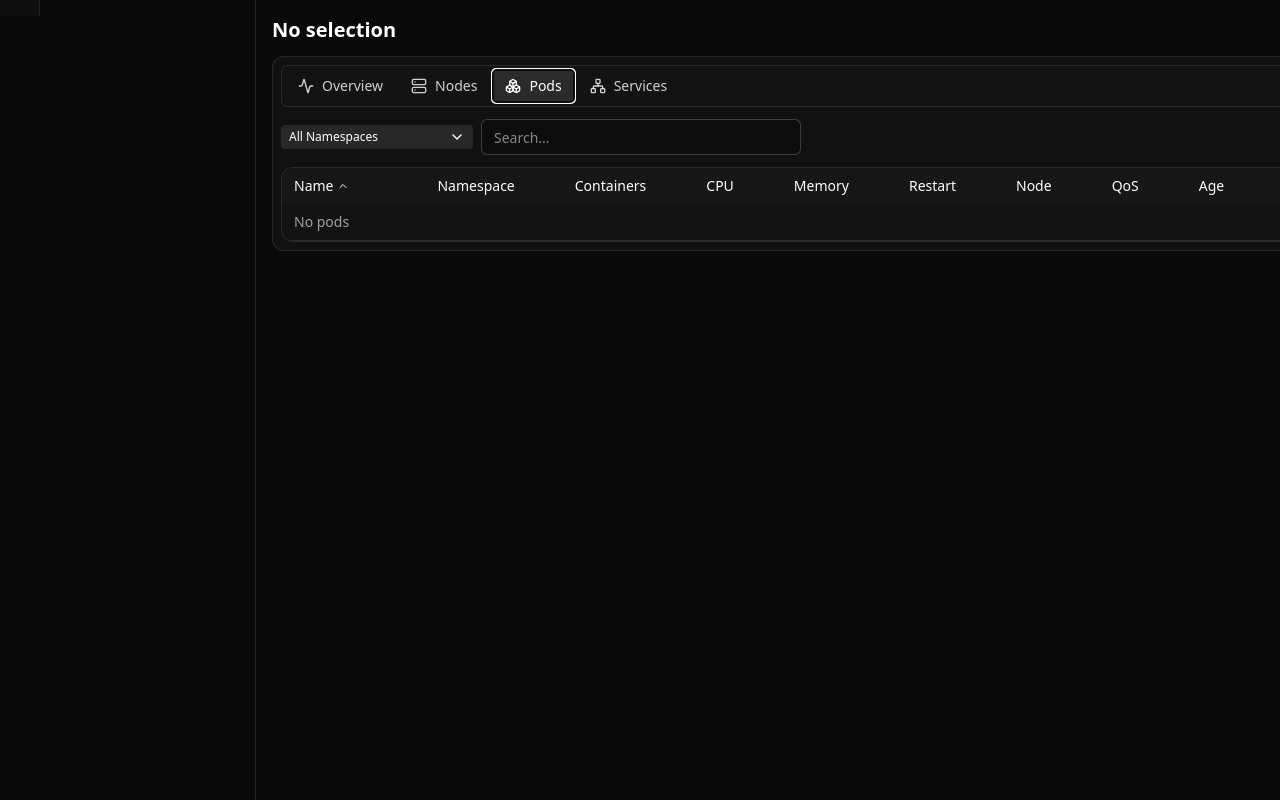
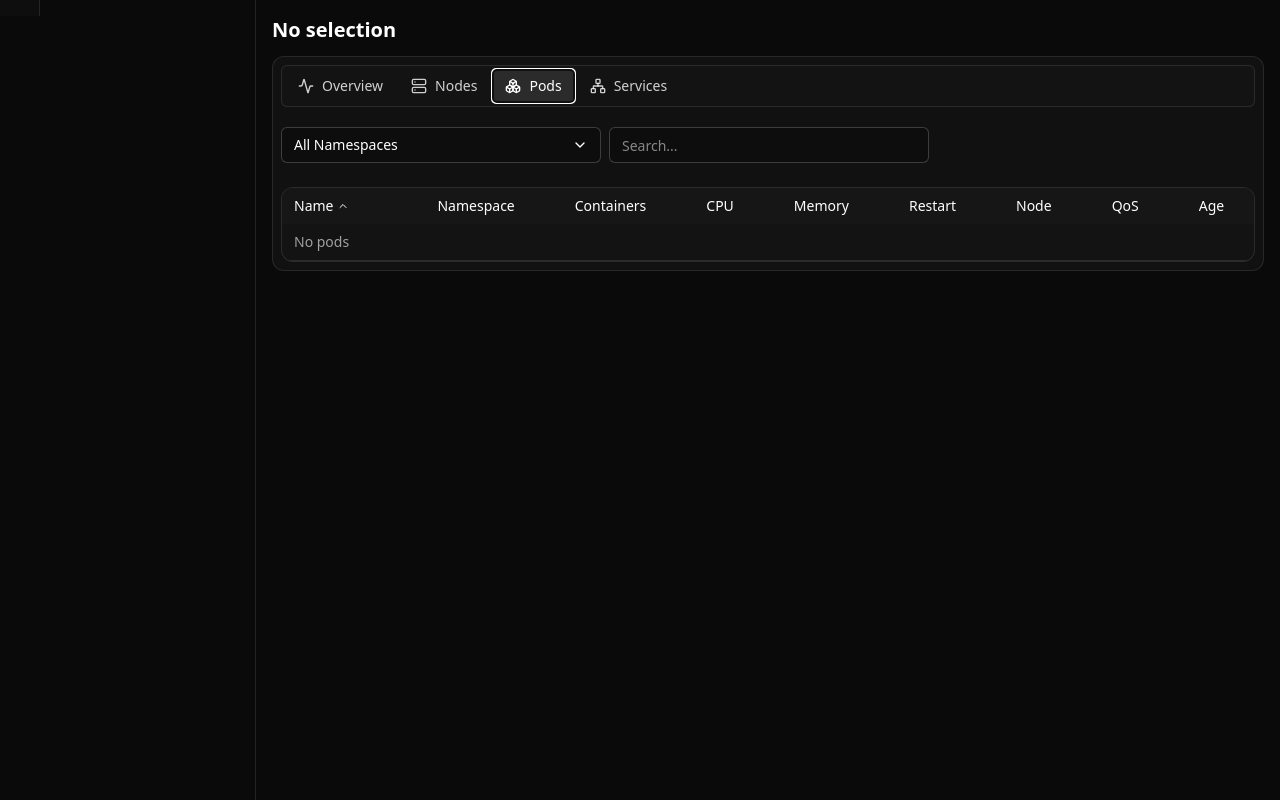
Before and after one commit to kumate-dev/kumate-app, a React (Vite) app: page / in a window 1280 px wide. Both pictures are taken after a click on the tab "Pods". Built offline with nearby package versions, Linux system fonts and the light colour scheme.

Commit message:
feat: update dropdown

```diff
--- a/package.json
+++ b/package.json
@@ -67,7 +67,6 @@
     "postcss": "^8.5.6",
     "prettier": "^3.6.2",
     "prettier-plugin-tailwindcss": "^0.7.1",
-    "shadcn": "^3.4.2",
     "tailwindcss": "^4.1.15",
     "tailwindcss-animate": "^1.0.7",
     "typescript": "^5.9.3",
--- /dev/null
+++ b/src/components/custom/PaneDropdown.tsx
@@ -0,0 +1,37 @@
+import { useState, useRef, useEffect } from 'react';
+
+interface PaneDropdownProps {
+  trigger: React.ReactNode;
+  children: React.ReactNode;
+  className?: string;
+}
+
+export function PaneDropdown({ trigger, children, className }: PaneDropdownProps) {
+  const [open, setOpen] = useState(false);
+  const ref = useRef<HTMLDivElement>(null);
+
+  useEffect(() => {
+    function handleClick(e: MouseEvent) {
+      if (ref.current && !ref.current.contains(e.target as Node)) {
+        setOpen(false);
+      }
+    }
+    document.addEventListener('mousedown', handleClick);
+    return () => document.removeEventListener('mousedown', handleClick);
+  }, []);
+
+  return (
+    <div className={`relative ${className}`} ref={ref}>
+      <div onClick={() => setOpen(!open)}>
+        {trigger}
+      </div>
+      {open && (
+        <div className="absolute z-50 mt-1 min-w-full rounded border border-white/20 bg-neutral-900 p-1 shadow-lg">
+          <div className="whitespace-nowrap">
+            {children}
+          </div>
+        </div>
+      )}
+    </div>
+  );
+}
--- a/src/components/custom/PanePods.tsx
+++ b/src/components/custom/PanePods.tsx
@@ -120,8 +120,9 @@ export default function PanePods({ context }: PanePodsProps) {
     { label: 'Status', key: 'phase' },
   ];
 
+
 return (
-    <div className="space-y-3">
+  <div className="flex flex-col h-full">
       <PaneTaskbar
         namespaceList={namespaceList}
         selectedNamespaces={selectedNamespaces}
@@ -132,7 +133,9 @@ export default function PanePods({ context }: PanePodsProps) {
 
       <ErrorMessage message={error} />
 
-      <div className="max-h-[600px] overflow-auto rounded-xl border border-white/10 bg-neutral-900/60">
+    <div className="flex-1 overflow-hidden rounded-xl border border-white/10 bg-neutral-900/60">
+      <div className="h-full overflow-auto">
+        <div className="min-w-max">
           <Table>
             <TableHeader
               columns={columns}
@@ -205,5 +208,7 @@ export default function PanePods({ context }: PanePodsProps) {
           </Table>
         </div>
       </div>
+    </div>
+  </div>
 );
 }
--- a/src/components/custom/PaneTaskbar.tsx
+++ b/src/components/custom/PaneTaskbar.tsx
@@ -1,7 +1,8 @@
-import { useState, useRef, useEffect } from 'react';
 import { ALL_NAMESPACES } from '@/constants/k8s';
 import { PaneSearch } from '@/components/custom/PaneSearch';
-import { Check, ChevronDown } from 'lucide-react';
+import { Check } from 'lucide-react';
+import { PaneDropdown } from '@/components/custom/PaneDropdown';
+import DropdownTrigger from '@/components/ui/dropdown';
 
 interface NamespaceOption {
   name: string;
@@ -24,19 +25,6 @@ export function PaneTaskbar({
   onQueryChange,
   showNamespace = true,
 }: PaneTaskbarProps) {
-  const [open, setOpen] = useState(false);
-  const ref = useRef<HTMLDivElement>(null);
-
-  useEffect(() => {
-    function handleClick(e: MouseEvent) {
-      if (ref.current && !ref.current.contains(e.target as Node)) {
-        setOpen(false);
-      }
-    }
-    document.addEventListener('mousedown', handleClick);
-    return () => document.removeEventListener('mousedown', handleClick);
-  }, []);
-
   const toggleNamespace = (ns: string) => {
     if (ns === ALL_NAMESPACES) {
       onSelectNamespace([ALL_NAMESPACES]);
@@ -56,19 +44,9 @@ export function PaneTaskbar({
     : selectedNamespaces.join(', ');
 
   return (
-    <div className="sticky top-0 z-20 flex items-center gap-2">
+      <div className="sticky top-0 z-20 flex items-center gap-2 mb-4 py-2">
       {showNamespace && (
-        <div className="relative" ref={ref}>
-          <button
-            type="button"
-            onClick={() => setOpen(!open)}
-            className="flex w-48 items-center justify-between rounded bg-white/10 px-2 py-1 text-left text-xs text-white"
-          >
-            <span className="truncate">{displayLabel}</span>
-            <ChevronDown className="ml-2 h-4 w-4" />
-          </button>
-          {open && (
-            <div className="absolute z-50 mt-1 max-h-60 w-48 overflow-auto rounded border border-white/20 bg-neutral-900 p-1 shadow-lg">
+        <PaneDropdown trigger={<DropdownTrigger label={displayLabel} width='min-w-80' />}>
           {[ALL_NAMESPACES, ...namespaceList.map((ns) => ns.name)].map((ns) => (
             <div
               key={ns}
@@ -83,9 +61,7 @@ export function PaneTaskbar({
               <span className="truncate text-xs text-white">{ns}</span>
             </div>
           ))}
-            </div>
-          )}
-        </div>
+        </PaneDropdown>
       )}
 
       <PaneSearch
--- /dev/null
+++ b/src/components/ui/dropdown.tsx
@@ -0,0 +1,29 @@
+import React from 'react';
+import { ChevronDown } from 'lucide-react';
+
+export interface DropdownTriggerProps extends React.ButtonHTMLAttributes<HTMLButtonElement> {
+  label: string;
+  width?: string;
+}
+
+export const DropdownTrigger = React.forwardRef<HTMLButtonElement, DropdownTriggerProps>(
+  ({ label = '', width = 'w-full', ...props }, ref) => {
+    return (
+      <button
+        ref={ref}
+        type="button"
+        className={`h-9 rounded-md border border-white/20 bg-black/20 px-3 text-white outline-none placeholder:text-white/50 focus:ring-2 focus:ring-white/30 ${width}`}
+        {...props}
+      >
+        <div className="flex items-center justify-between">
+          <span className="truncate text-sm">{label}</span>
+          <ChevronDown className="ml-2 h-4 w-4 flex-shrink-0" />
+        </div>
+      </button>
+    );
+  }
+);
+
+DropdownTrigger.displayName = 'DropdownTrigger';
+
+export default DropdownTrigger;
--- a/src/pages/Home.tsx
+++ b/src/pages/Home.tsx
@@ -90,14 +90,15 @@ export default function Home() {
         />
       </aside>
 
-      <main className="relative flex-1 overflow-auto">
+      <main className="relative flex-1 overflow-hidden">
         {error && (
           <div className="m-4 rounded border border-red-400/30 bg-red-500/10 p-2 text-red-400">
             {error}
           </div>
         )}
 
-        <div className="min-w-max overflow-x-auto p-4">
+        {/* Container chính - KHÔNG có scroll ngang */}
+        <div className="h-full overflow-y-auto p-4">
           {page === 'overview' && <PaneOverview context={selected} />}
           {page === 'nodes' && <PaneNodes context={selected} />}
           {page === 'applications' && <Placeholder title="Applications" />}
```
Also changed, not shown: components.json (deleted), 1 other file (tests, documents, lock files or other folders). Lines whose indentation alone changed are shown as unchanged.
